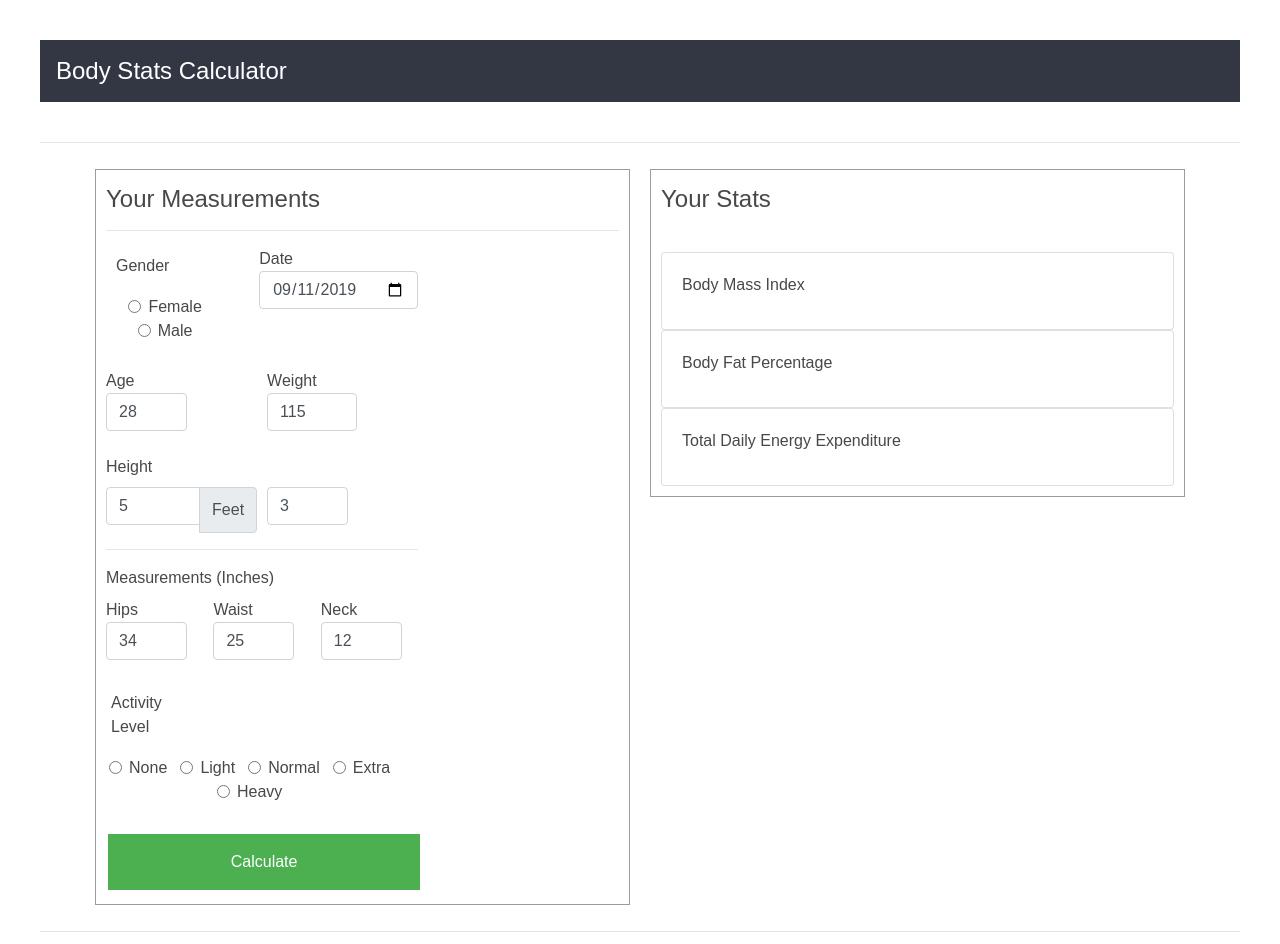
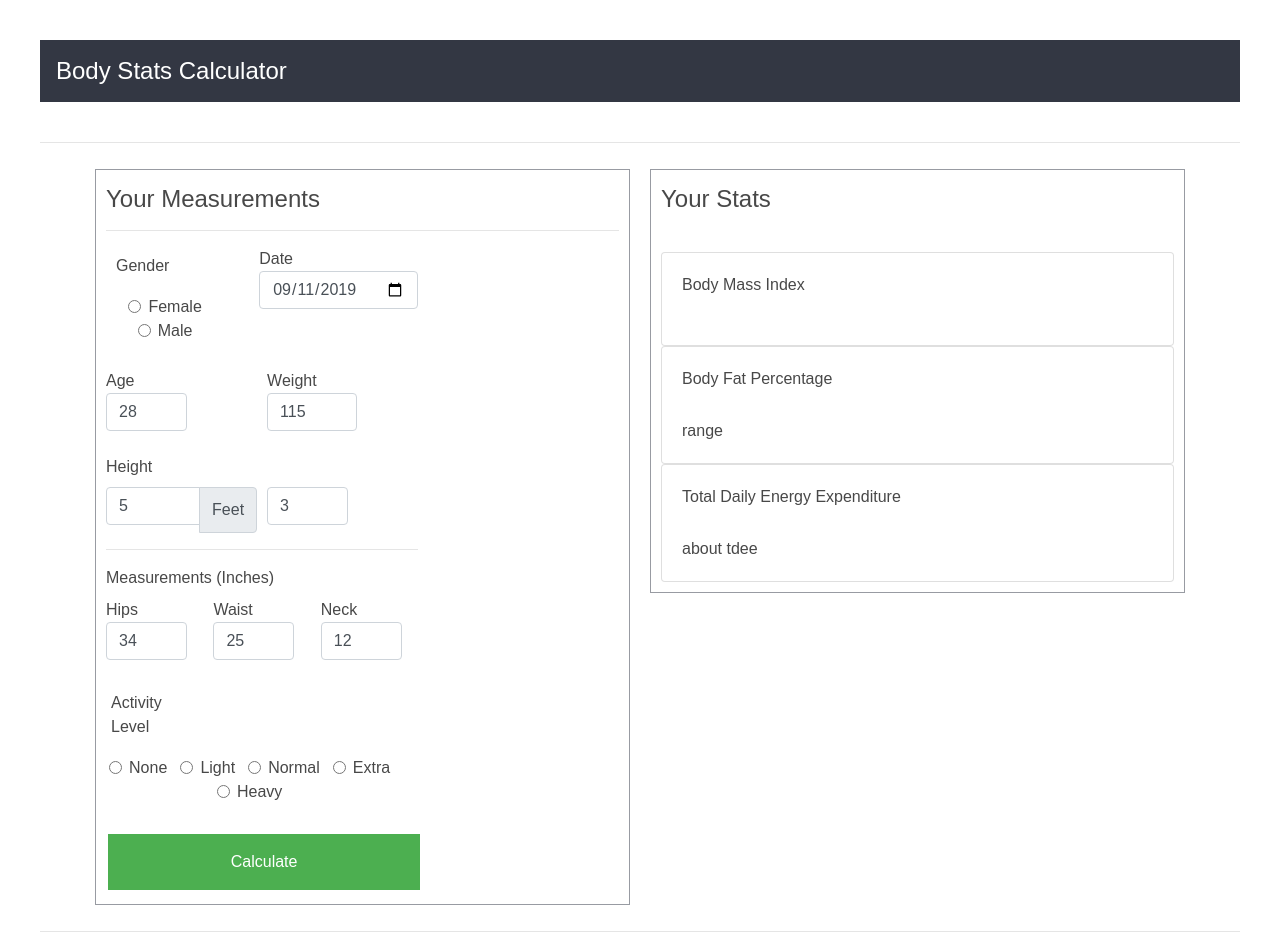
Before and after one commit to kkote/BfCalc-React, a React (Create React App) app: page / in a window 1280 px wide. Shown: the top 944 px of the page. Built offline with nearby package versions, Linux system fonts and the light colour scheme; no server answers.

Commit message:
Revised Display Functions and Rendering

```diff
--- a/src/components/form.js
+++ b/src/components/form.js
@@ -14,12 +14,13 @@ class CalcForm extends React.Component {
   handleSubmit(event) {
     event.preventDefault();
     const data = new FormData(event.target);
-    const stringdata = stringifyFormData(data);
-    const dataP = JSON.parse(stringdata);
+
+    const dataObj = Object.fromEntries(data);
+    const stringdata = JSON.stringify(dataObj, null, 2);
 
     this.setState({
       res: stringdata,
-      data: dataP
+      data: dataObj
     });
 
     // fetch('/api/form-submit-url', {
@@ -75,7 +76,7 @@ class CalcForm extends React.Component {
            <Col>
                 <FormGroup className="inputRow basicsRow ">
                   <Label htmlFor="age"> Age
-                    <Input id="age" name="age" type="number" defaultValue={28} min="18" max="99" required />
+                    <Input id="age" name="age" type="number" defaultValue="28" min="18" max="99" required />
                   </Label>
                 </FormGroup>
               </Col>
@@ -84,7 +85,7 @@ class CalcForm extends React.Component {
 
               <Col>
                 <Label htmlFor="weight"> Weight
-                  <Input name="weight" type="number" defaultValue={115} min="85" max="600" required />
+                <Input name="weight" type="number" defaultValue="115" min="85" max="600" required />
                 </Label>
               </Col>
 
@@ -99,7 +100,7 @@ class CalcForm extends React.Component {
                 <Col className="heightRow">
                   <InputGroup>
 
-                    <Input id="feet" name="feet" type="number" defaultValue={5} placeholder='Feet' min="4" max="7" required />
+                    <Input id="feet" name="feet" type="number" defaultValue="5" placeholder='Feet' min="4" max="7" required />
                     <InputGroupAddon addonType="append">Feet</InputGroupAddon>
 
                     </InputGroup>
@@ -109,7 +110,7 @@ class CalcForm extends React.Component {
 
                 <Col className="heightRow">
                   <Label htmlFor="inches">
-                    <Input id="inches" name="inches" type="number" defaultValue={3} placeholder='Inches' min="0" max="11" required />
+                    <Input id="inches" name="inches" type="number" defaultValue="3" placeholder='Inches' min="0" max="11" required />
                    {/*} <span className="heightSpan">Inches</span> */}
                   </Label>
                 </Col>
@@ -128,19 +129,19 @@ class CalcForm extends React.Component {
 
                 <Col >
                   <Label htmlFor="hips"> Hips
-                    <Input id="hips" name="hips" type="number" defaultValue={34} min="25" max="60" required />
+                    <Input id="hips" name="hips" type="number" defaultValue="34" min="25" max="60" required />
                   </Label>
                 </Col>
 
                 <Col >
                   <Label htmlFor="waist"> Waist
-                    <Input id="waist" name="waist" type="number" defaultValue={25} min="18" max="50" required />
+                    <Input id="waist" name="waist" type="number" defaultValue="25" min="18" max="50" required />
                   </Label>
                 </Col>
 
                 <Col >
                   <Label htmlFor="neck"> Neck
-                   <Input id="neck" name="neck" type="number" defaultValue={12} min="10" max="26" required />
+                   <Input id="neck" name="neck" type="number" defaultValue="12" min="10" max="26" required />
                   </Label>
                 </Col>
               </Row>
@@ -153,31 +154,31 @@ class CalcForm extends React.Component {
 
                 <FormGroup check>
                   <Label htmlFor="none" check>
-                    <Input id="none" name="activity" type="radio" value={1.2} required />{' '}
+                    <Input id="none" name="activity" type="radio" value="1.2" required />{' '}
                     None</Label>
                 </FormGroup>
 
                 <FormGroup check>
                   <Label htmlFor="light" check>
-                    <Input id="light" name="activity" type="radio" value={1.375} required />{' '}
+                    <Input id="light" name="activity" type="radio" value="1.375" required />{' '}
                     Light</Label>
                 </FormGroup>
 
                 <FormGroup check>
                   <Label htmlFor="normal" check>
-                    <Input id="normal" name="activity" type="radio" value={1.55} required />{' '}
+                    <Input id="normal" name="activity" type="radio" value="1.55" required />{' '}
                     Normal</Label>
                 </FormGroup>
 
                 <FormGroup check>
                   <Label htmlFor="extra" check>
-                    <Input id="extra" name="activity" type="radio" value={1.725} required />{' '}
+                    <Input id="extra" name="activity" type="radio" value="1.725" required />{' '}
                     Extra</Label>
                 </FormGroup>
 
                 <FormGroup check>
                   <Label htmlFor="heavy" check>
-                    <Input id="heavy" name="activity" type="radio" value={1.9} required />{' '}
+                    <Input id="heavy" name="activity" type="radio" value="1.9" required />{' '}
                     Heavy</Label>
                 </FormGroup>
 
@@ -192,11 +193,8 @@ class CalcForm extends React.Component {
 
         <hr></hr>
       <Stats
-
-          bmi={this.state.bmiDisplay}
-          bf={this.state.bfDisplay}
-          tdee={this.state.tdeeDisplay}
-          res={this.state.res}
+      res={this.state.res}
+      data={this.state.data}
         />
 
         <br></br>
@@ -208,21 +206,10 @@ class CalcForm extends React.Component {
             </div>
         )}  */}
 
-
       </Container>
     );
   }
 }
 
 
-
-function stringifyFormData(fd) {
-  const data = {};
-    for (let key of fd.keys()) {
-      data[key] = fd.get(key);
-  }
-  return JSON.stringify(data, null, 2);
-}
-
-
 export default CalcForm;
--- a/src/components/statDisplay.js
+++ b/src/components/statDisplay.js
@@ -1,6 +1,7 @@
 import React from "react";
 import { Card,  CardTitle, CardText } from 'reactstrap';
 import {  Col } from 'reactstrap';
+import { parse } from "url";
 
 
 class Stats extends React.Component {
@@ -8,9 +9,13 @@ class Stats extends React.Component {
       super(props);
       this.state = {
         res: "",
+        data:"",
         tdee:"",
+        tdeeA: "about tdee",
         bmi:"",
+        bmiR: "",
         bf:"",
+        bfR:'range',
         error: "error"
       };
       this.setDisplay = this.setDisplay.bind(this);
@@ -18,89 +23,101 @@ class Stats extends React.Component {
 
 
   setDisplay() {
-    let res = this.props.res;
-    const dataP = JSON.parse(res);
+    const res = this.props.res;
+    const data = this.props.data;
+
+    let {gender, age, feet, inches, waist, weight, neck, hips, activity} = data;
+    waist = parseInt(waist);
+    neck = parseInt(neck);
+    hips = parseInt(hips);
+    inches = parseInt(inches);
+    let height = ((feet * 12) + inches);
 
 
-    function findBf(gender, waist, neck, height, hips) {
+    function findBf(g, w, n, ht, h) {
       const Log10 = X => (Math.log(X) / Math.log(10));
 
-      if (gender === "male") {
-        var percentFatM = ((86.010 * (Log10((waist * 1) - (neck * 1)))) - (70.041 * (Log10(height * 1))) + 36.76).toPrecision(3);
-        return percentFatM
-      } else {
-        var percentFatF = (163.205 * Log10((((waist * 1) + (hips * 1)) - (neck * 1))) - 97.684 * Log10(height * 1) - 78.387).toPrecision(3);
-        return percentFatF
-      };
+      let mCalc = ((86.010 * (Log10(w - n))) - (70.041 * (Log10(ht))) + 36.76);
+      let fCalc = (163.205 * Log10(w + h - n) - 97.684 * Log10(ht) - 78.387);
+
+      var bf = (g === 'male') ? mCalc : fCalc;
+      return bf
     };
 
 
-    function findTdee(gender, activity, weight, height, age) {
-      if (gender == "male") {
-        var bmrM = 66 + (6.23 * weight) + (12.7 * height) - (6.8 * age);
-        return (bmrM * activity).toPrecision(4)
-      } else {
-        var bmrF = 655 + (4.35 * weight) + (4.7 * height) - (4.7 * age);
-        return (bmrF * activity).toPrecision(4)
-      };
+    function bmiRange(bmi) {
+      return (bmi < 18.5)              ? "Underweight"
+            :(bmi >= 18.5 && bmi < 25) ? "Normal"
+            :(bmi >= 25 && bmi < 30)   ? "Overweight"
+            :                            "Obese";
     };
 
-    const heightInch = ((dataP.feet * 12) + (dataP.inches * 1));
-    const bmiDisplay = ((dataP.weight / 3969) * 703).toPrecision(3);
-    const bfDisplay = findBf(dataP.gender, dataP.waist, dataP.neck, heightInch, dataP.hips);
-    const tdeeDisplay = findTdee(dataP.gender, dataP.activity, dataP.weight, heightInch, dataP.age);
+
+    function findTdee(gender, activity, w, ht, age) {
+      // BMR = Basal Metabolic Rate
+      var mBMR = 66 + (6.23 * w) + (12.7 * ht) - (6.8 * age);
+      var fBMR = 655 + (4.35 * w) + (4.7 * ht) - (4.7 * age);
+
+      var tdee = (gender === "male") ? (mBMR * activity) : (fBMR * activity);
+      return tdee
+    };
+
+
+    // bmi = Body Mass Index;  bf = Body Fat Percentage; tdee = Total Daily Energy Expenditure
+    const bmi = ((weight / (height*height)) * 703).toPrecision(3);
+    const bmiR = bmiRange(bmi);
+    const bf = findBf(gender, waist, neck, height, hips).toPrecision(3);
+    const tdee = findTdee(gender, activity, weight, height, age).toPrecision(4);
 
 
     this.setState(
       {
-        bf: bmiDisplay,
-        bmi: bfDisplay,
-        tdee: tdeeDisplay
+        bf: bf,
+        bmi: bmi,
+        bmiR: bmiR,
+        tdee: tdee
       }
     );
   }
 
     componentDidUpdate(prevProps, prevState) {
-    if (this.props.res !== prevProps.res) {
+    if (this.props.data !== prevProps.data) {
       this.setDisplay();
     }
   }
 
     render() {
 
-     const {bmi, bf, tdee} = this.state;
+     const {bmi, bf, tdee, bmiR, bfR, tdeeA} = this.state;
+
+    const StatCard = (props) =>  (
+      <Card body >
+        <CardTitle>{props.title}</CardTitle>
+        <CardText>{props.stat}</CardText>
+        <CardText>{props.about}</CardText>
+      </Card>
+      );
 
       return (
+
     <Col className="statGroup">
 
     <header>
       <h4>Your Stats</h4>
     </header>
     <hr></hr>
-
     <div>
-        <Card body >
-        <CardTitle>Body Mass Index</CardTitle>
-        <CardText>{bmi}</CardText>
-      </Card>
-
-      <Card body >
-        <CardTitle>Body Fat Percentage</CardTitle>
-        <CardText>{bf}</CardText>
-      </Card>
-
-      <Card body >
-        <CardTitle>Total Daily Energy Expenditure</CardTitle>
-        <CardText>{tdee}</CardText>
-      </Card>
-
-
+      <StatCard title="Body Mass Index"
+        stat={bmi}
+        about={bmiR} />
+      <StatCard title="Body Fat Percentage"
+        stat={bf}
+        about={bfR}/>
+      <StatCard title="Total Daily Energy Expenditure"
+        stat={tdee}
+        about={tdeeA}/>
     </div>
-
   </Col>
-
-
-
       );
     }
   }
@@ -108,49 +125,18 @@ class Stats extends React.Component {
   export default Stats;
 
 
-{/*}
+{/*}   function Comment(props) {
+        return (
+         <React.Fragment >
+          <Card body >
+        <CardTitle>{props.title}</CardTitle>
+        <CardText>{props.stat}</CardText>
+        <CardText>{props.about}</CardText>
+      </Card>
+        </React.Fragment>
 
-  import React from "react";
-import { Card, Button, CardTitle, CardText } from 'reactstrap';
-import { Container, Row, Col } from 'reactstrap';
-
-
-
-class Stats extends React.Component {
-    constructor(props) {
-      super(props);
-      this.state = {
-        selectedProduct: {},
-        stat: this.props.stat,
-        error: "error"
-      };
-      }
-
-
-
-      function Comment(props) {
-        return (
-          <div className="Comment">
-            <div className="UserInfo">
-              <Avatar user={props.author} />
-              <div className="UserInfo-name">
-                {props.author.name}
-              </div>
-            </div>
-            <div className="Comment-text">
-              {props.text}
-            </div>
-            <div className="Comment-date">
-              {formatDate(props.date)}
-            </div>
-          </div>
         );
       }
-
-
-    render() {
-      const {tdee, bf, bmi} = this.props;
-
 
 
   return (
@@ -163,13 +149,14 @@ class Stats extends React.Component {
       <hr></hr>
       <div>
         <StatCard title="Body Mass Index"
-          stat={bmi} />
+          stat={bmi}
+          about=(bmiR) />
         <StatCard title="Body Fat Percentage"
-          stat={bf} />
+          stat={bf}
+          about="bf range"/>
         <StatCard title="Total Daily Energy Expenditure"
-          stat={tdee} />
-        {/*<StatCard title="Total Daily Energy Expenditure"
-       stat={props.tdee} />
+          stat={tdee}
+          about="TDEE about"/>
       </div>
     </Col>
 
```
Lines whose indentation alone changed are shown as unchanged.
